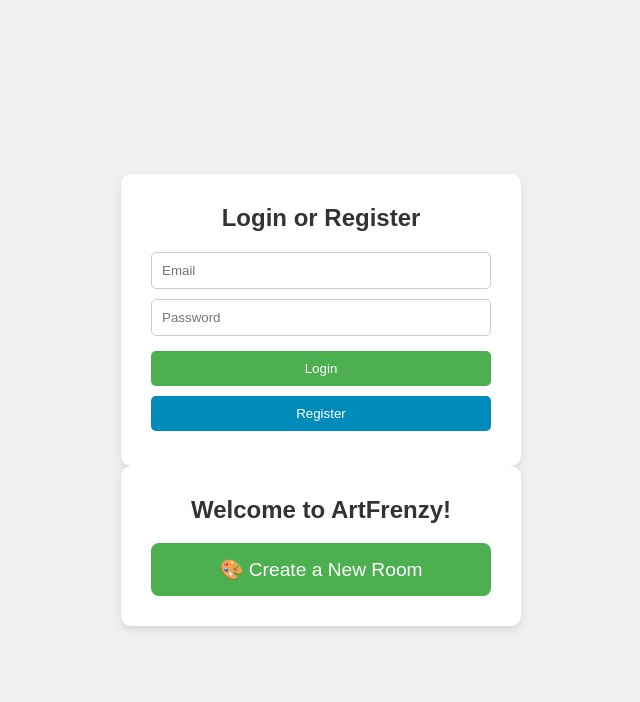
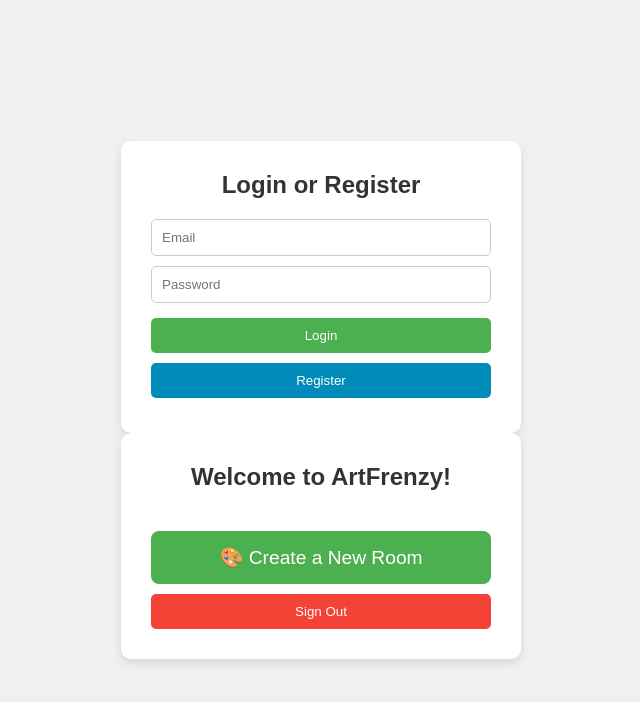
Before and after one commit to Githubuser102234/ArtFrenzy, a plain HTML site: page index.html in a window 1280 px wide. Shown: the whole page, without its empty margins (319-959 px from the left). Drawn offline with Linux system fonts and the light colour scheme; no server answers.

Commit message:
Update index.html

```diff
--- a/index.html
+++ b/index.html
@@ -156,6 +156,19 @@
       display: none;
       z-index: 20;
     }
+    /* New styles for better mobile UI */
+    .room-selection-content {
+      display: flex;
+      flex-direction: column;
+      gap: 20px;
+      width: 100%;
+    }
+    .room-selection-buttons {
+      display: flex;
+      flex-direction: column;
+      gap: 10px;
+      width: 100%;
+    }
   </style>
   <script type="module" src="./app.js"></script>
 </head>
@@ -169,8 +182,13 @@
   </div>
 
   <div id="room-selection-container">
-    <h2>Welcome to ArtFrenzy!</h2>
-    <button id="createRoomBtn">🎨 Create a New Room</button>
+    <div class="room-selection-content">
+      <h2>Welcome to ArtFrenzy!</h2>
+      <div class="room-selection-buttons">
+        <button id="createRoomBtn">🎨 Create a New Room</button>
+        <button id="signOutBtn" class="action-btn">Sign Out</button>
+      </div>
+    </div>
   </div>
 
   <div id="canvas-container">
```
